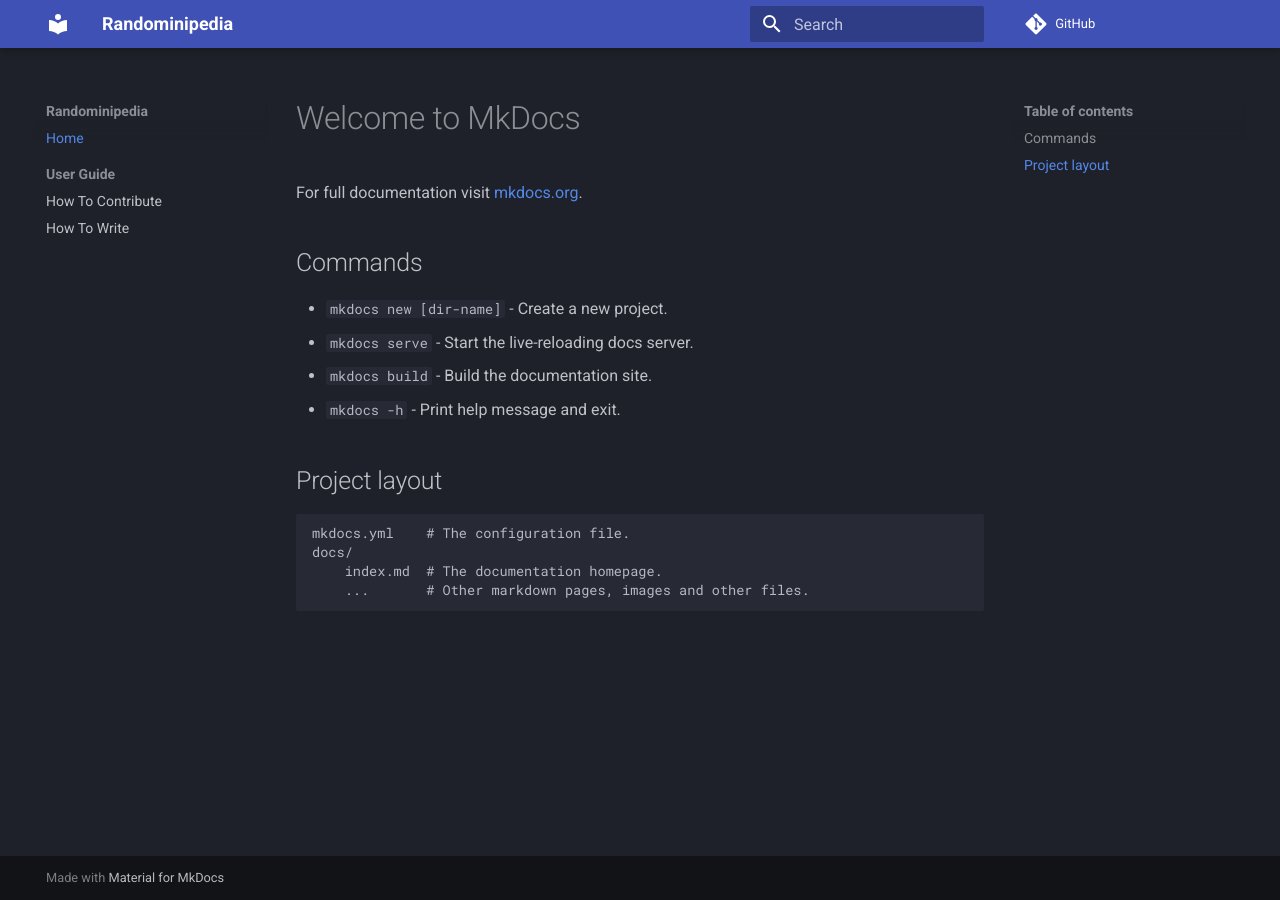
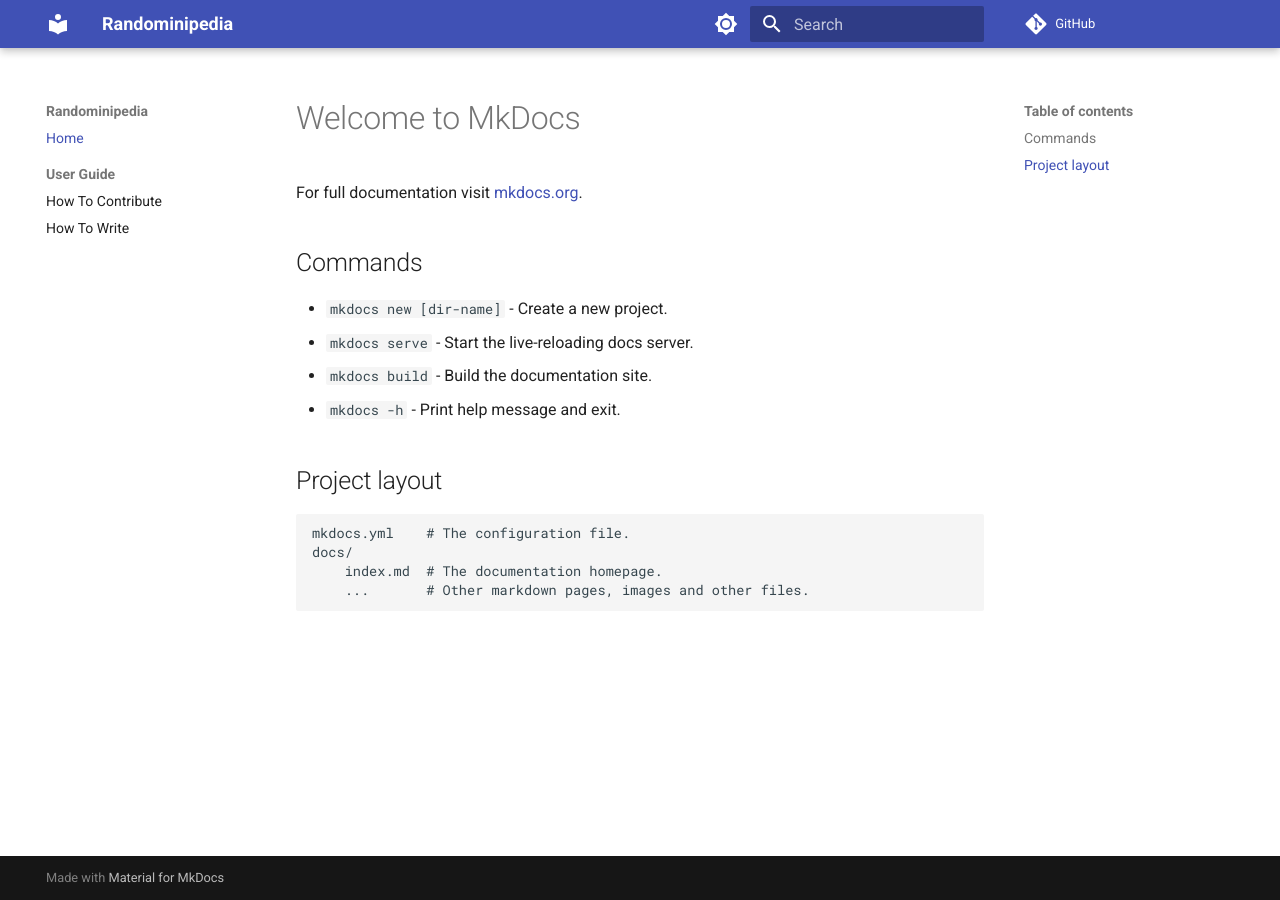
Before and after one commit to KevinNokham/randominipedia, an MkDocs documentation site: the page built from docs/index.md, in a window 1280 px wide. Built offline with MkDocs 1.6.1 and Material for MkDocs 9.7.7, drawn with Linux system fonts in a browser that asks for light colours; comment, search, counter and statistics services are not loaded.

Commit message:
- Add a stylesheets for when I inevitably change the font and background color per Field's suggestion. -Added a light and dark mode.

```diff
--- a/mkdocs.yml
+++ b/mkdocs.yml
@@ -9,13 +9,22 @@
 theme:
   name: material
   palette:
-    scheme: slate
-    primary: indigo
-    accent: red
+    - scheme: default
+      toggle:
+        icon: material/brightness-7
+
+    - scheme: slate
+      toggle:
+        icon: material/brightness-4
+        name: Switch to light mode
 
   features:
-    - navigation.sections
-    - content.tooltips
+  - navigation.sections
+  - content.tooltips
+
+extra_css:
+  - stylesheets/extra.css
+
 nav:
   - Home: index.md
   - User Guide:
```
Also changed, not shown: docs/howToWrite.md (+1 -1 lines), docs/stylesheets/extra.css (added).
